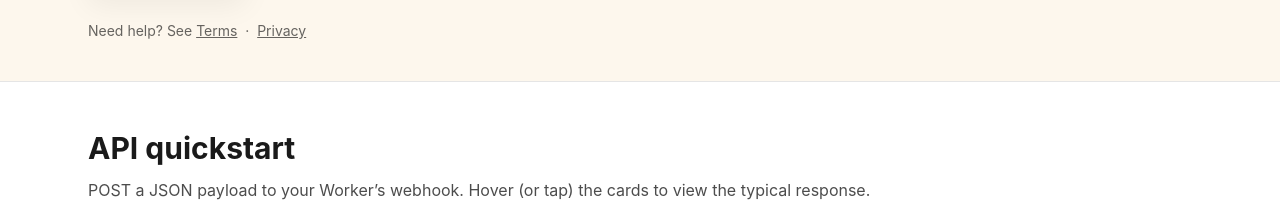
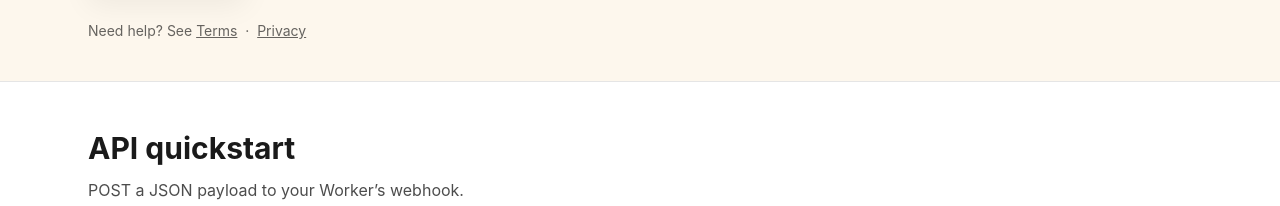
Before and after one commit to george-m8/r2-tiktok-upload, a website: page html/index.html in a window 1280 px wide. Shown: the part 594-800 px from the top of the page. Drawn offline with nearby package versions, Linux system fonts and the light colour scheme.

Commit message:
fix: remove redundant text from API quickstart section

```diff
--- a/html/index.html
+++ b/html/index.html
@@ -95,7 +95,7 @@
       <div class="mx-auto max-w-6xl px-6 py-12">
         <h2 class="text-3xl font-bold">API quickstart</h2>
         <p class="mt-3 text-black/70">
-          POST a JSON payload to your Worker’s webhook. Hover (or tap) the cards to view the typical response.
+          POST a JSON payload to your Worker’s webhook.
         </p>
 
         <div class="mt-8 grid gap-8 md:grid-cols-2">
```
